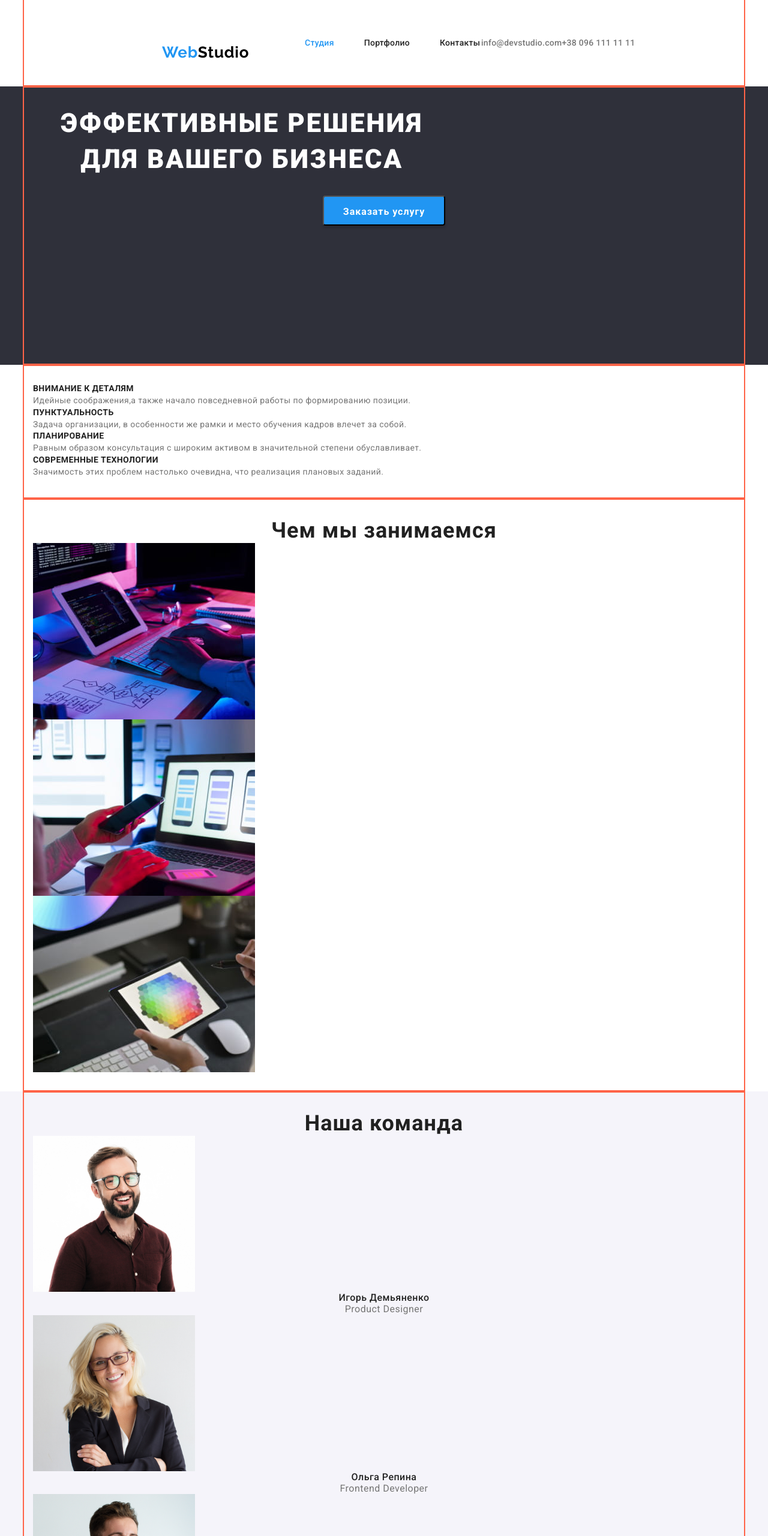
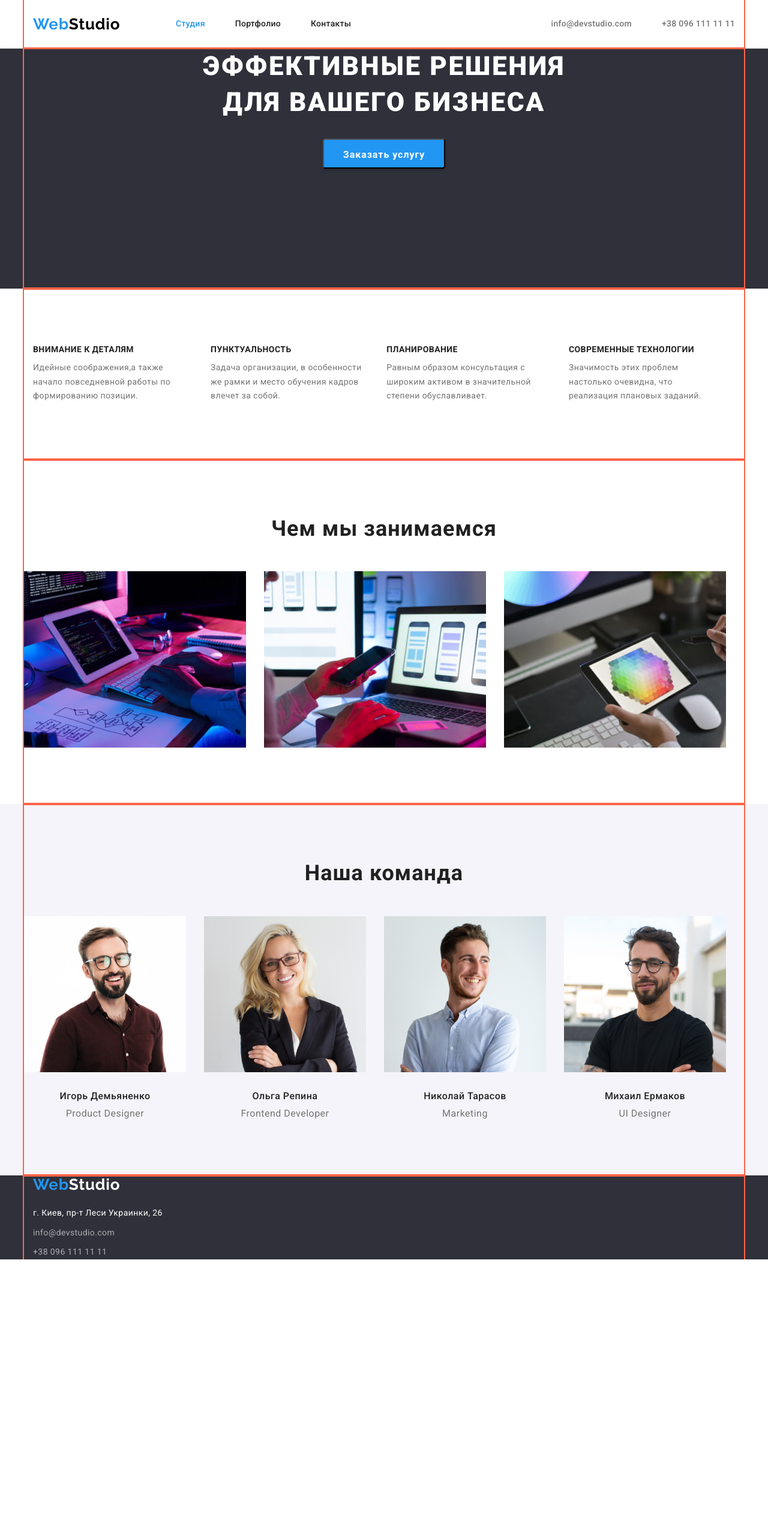
Before and after one commit to Ihor-Zhaivoron/goit-markup-hw-03, a plain HTML site: page index.html in a window 1280 px wide. Shown: the top 2560 px of the page at 60% size. After the commit the page ends 2099 px from the top, so only its background shows below. Drawn offline with nearby package versions, Linux system fonts and the light colour scheme.

Commit message:
not nportfolio

```diff
--- a/index.html
+++ b/index.html
@@ -20,13 +20,11 @@
   <body>
     <!-- Header section -->
     <header class="header">
-      <div class="conteiner">
+      <div class="conteiner header-container">
         <nav class="header-nav">
           <a class="logo link list" lang="en" href="./index.html"
-            >Web<span class="logo-h">Studio</span>
+            >Web<span class="logo-dark">Studio</span>
           </a>
-          <nav>
-            <div class="nav-list">
           <ul class="site-nav list">
             <li class="header-item">
               <a class="active-current header-link link" href="./index.html">Студия</a>
@@ -38,19 +36,15 @@
               <a class="header-link link" href="">Контакты</a>
             </li>
           </ul>
-            </div>
         </nav>
-          <ul class="list">
-            <div class="header-connect">
+        <ul class="contacts list">
           <li>
-                <a class="contacts link" href="malito:info@devstudio.com">info@devstudio.com</a>
+            <a class="header-mail link" href="malito:info@devstudio.com">info@devstudio.com</a>
           </li>
           <li>
-                <a class="contacts link" href="tel:+380961111111">+38 096 111 11 11</a>
+            <a class="header-tel link" href="tel:+380961111111">+38 096 111 11 11</a>
           </li>
-            </div>
         </ul>
-        </nav>
       </div>
     </header>
     <!-- Main section -->
@@ -64,26 +58,26 @@
       <!-- Особенности -->
       <section class="skills">
         <div class="conteiner">
-          <ul class="list">
-            <li>
+          <ul class="skills-list list">
+            <li class="skills-item">
               <h2 class="skills-title">Внимание к деталям</h2>
               <p class="skills-text">
                 Идейные соображения,а также начало повседневной работы по формированию позиции.
               </p>
             </li>
-            <li>
+            <li class="skills-item">
               <h2 class="skills-title">Пунктуальность</h2>
               <p class="skills-text">
                 Задача организации, в особенности же рамки и место обучения кадров влечет за собой.
               </p>
             </li>
-            <li>
+            <li class="skills-item">
               <h2 class="skills-title">Планирование</h2>
               <p class="skills-text">
                 Равным образом консультация с широким активом в значительной степени обуславливает.
               </p>
             </li>
-            <li>
+            <li class="skills-item">
               <h2 class="skills-title">Современные технологии</h2>
               <p class="skills-text">
                 Значимость этих проблем настолько очевидна, что реализация плановых заданий.
@@ -96,11 +90,11 @@
       <section class="work">
         <div class="conteiner">
           <h2 class="work-title">Чем мы занимаемся</h2>
-          <ul class="list">
-            <li>
+          <ul class="work-list list">
+            <li class="work-item">
               <img src="./images/our-work/codding.jpg" width="370" height="294" alt="кодинг" />
             </li>
-            <li>
+            <li class="work-item">
               <img
                 src="./images/our-work/choice-of-design.jpg"
                 width="370"
@@ -108,7 +102,7 @@
                 alt="выбор дизайна"
               />
             </li>
-            <li>
+            <li class="work-item">
               <img
                 src="./images/our-work/choice-of-color.jpg"
                 width="370"
@@ -123,8 +117,8 @@
       <section class="team">
         <div class="conteiner">
           <h2 class="team-title">Наша команда</h2>
-          <ul class="list">
-            <li>
+          <ul class="team-list list">
+            <li class="team-item">
               <img
                 src="./images/our-team/product-designer.jpg"
                 width="270"
@@ -134,7 +128,7 @@
               <h3 class="team-name">Игорь Демьяненко</h3>
               <p class="team-position" lang="en">Product Designer</p>
             </li>
-            <li>
+            <li class="team-item">
               <img
                 src="./images/our-team/frontend-developer.jpg"
                 width="270"
@@ -144,12 +138,12 @@
               <h3 class="team-name">Ольга Репина</h3>
               <p class="team-position" lang="en">Frontend Developer</p>
             </li>
-            <li>
+            <li class="team-item">
               <img src="./images/our-team/marketing.jpg" width="270" height="260" alt="marketing" />
               <h3 class="team-name">Николай Тарасов</h3>
               <p class="team-position" lang="en">Marketing</p>
             </li>
-            <li>
+            <li class="team-item">
               <img
                 src="./images/our-team/ui-designer.jpg"
                 width="270"
@@ -167,17 +161,21 @@
     <footer class="footer">
       <div class="conteiner">
         <a class="logo link list" lang="en" href="./index.html"
-          >Web<span class="logo-f">Studio</span></a
+          >Web<span class="logo-light">Studio</span></a
         >
         <address class="footer-address">
           <ul class="list">
-            <li><a class="address-text link" href="">г. Киев, пр-т Леси Украинки, 26</a></li>
             <li>
+              <a class="address-text link" href="">г. Киев, пр-т Леси Украинки, 26</a>
+            </li>
+            <li class="footer-item">
               <a class="footer-contacts link" href="malito:info@devstudio.com"
                 >info@devstudio.com</a
               >
             </li>
-            <li><a class="footer-contacts link" href="tel:+380961111111">+38 096 111 11 11</a></li>
+            <li class="footer-item">
+              <a class="footer-contacts link" href="tel:+380961111111">+38 096 111 11 11</a>
+            </li>
           </ul>
         </address>
       </div>
--- a/style/style.css
+++ b/style/style.css
@@ -9,8 +9,8 @@ html {
 :root {
   --primary-title-color: #212121;
   --primary-text-color: #757575;
-    --hover-focus-color: #2196F3;
-    --main-font: "open sans", sans-serif;
+  --hover-focus-color: #2196f3;
+  --main-font: 'open sans', sans-serif;
 }
 p,
 h1,
@@ -47,7 +47,6 @@ body {
   margin: 0;
   color: #757575;
   font-family: 'Roboto', sans-serif;
-
 }
 .link {
   text-decoration: none;
@@ -56,6 +55,7 @@ body {
 .list {
   list-style: none;
   padding: 0;
+  margin: 0;
 }
 img {
   display: block;
@@ -82,22 +82,25 @@ img {
   padding: 94px 0px;
 }
 
-
 .header {
   margin-bottom: 0px;
   font-weight: 500;
   font-size: 14px;
   line-height: 1.14;
   letter-spacing: 0.02em;
-    border-bottom: #FFFFFF;
-    background: #FFFFFF;
+  border-bottom: 1px solid #ececec;
+  background: #ffffff;
 }
 .conteiner {
   margin-left: auto;
   margin-right: auto;
   width: 1200px;
   outline: 2px solid tomato;
-    padding: 32px 15px;
+  padding: 0 15px;
+}
+.header-container {
+  display: flex;
+  align-items: center;
 }
 .header-nav {
   display: flex;
@@ -106,86 +109,76 @@ img {
 .header-nav > .logo {
   padding: 24px 0px;
 }
+
 .logo {
   display: inline-block;
+  vertical-align: middle;
   width: 145px;
-    height: 31px;
   font-family: 'Raleway', sans-serif;
   font-weight: 700;
   font-size: 26px;
   line-height: 1.19;
   letter-spacing: 0.03em;
-    color: #2196F3;
-    margin-left: 215px;
-    vertical-align: middle;
+  color: #2196f3;
 }
-.logo-h {
-    padding: 24px 0px;
+.logo-dark {
+  padding: 24px 0px 25px;
   color: #000000;
 }
-.header-container {
+.site-nav {
+  padding: 32px 0px;
   display: flex;
+  align-items: center;
+  margin-left: 93px;
+}
+
+.header-item:not(:last-child) {
+  margin-right: 50px;
 }
 .header-link {
   color: #212121;
 }
-.header-item:not(:last-child){
-    margin-right: 50px;
-}
-.header-connect {
-    margin-left: auto;
+.active-current {
+  color: #2196f3;
 }
 .contacts {
+  margin-left: auto;
+  display: flex;
+}
+.header-mail {
+  margin-right: 50px;
   color: #757575;
 }
-.nav-list {
-    padding: 32px 0px;
+.header-tel {
+  color: #757575;
 }
-.site-nav {
-    width: 294px;
-    height: 16px;
-    display: flex;
-    align-items: center;
-    margin-left: 93px;
-}
-.active-current {
-    color:#2196F3;
-
-}
-.header-connect {
-    display: flex;
-    margin-left: auto;
-    padding: 32px 0px;
-}
-
 /* ----------------------------------main--------------------------------- */
 
 .title-section {
   text-align: center;
-    background: #2F303A;
+  background: #2f303a;
 }
 
-
 .title-text {
-    margin-bottom: 30px;
+  margin: 0 auto 30px auto;
   font-weight: 900;
   font-size: 44px;
   line-height: 1.36;
   letter-spacing: 0.06em;
   text-transform: uppercase;
-    color: #FFFFFF;
-    max-width: 696px;
+  color: #ffffff;
+  max-width: 650px;
+  text-align: center;
 }
 
-  /* display: flex; */
 .button {
   display: inline-block;
   font-weight: 700;
   font-size: 16px;
   line-height: 1.88;
   letter-spacing: 0.06em;
-    color: #FFFFFF;
-    background-color: #2196F3;
+  color: #ffffff;
+  background-color: #2196f3;
   box-shadow: 0px 4px 4px rgba(0, 0, 0, 0.15);
   border-radius: 4px;
   padding: 10px 32px;
@@ -194,12 +187,28 @@ img {
   text-decoration: none;
   align-items: center;
   text-align: center;
-    box-shadow: 0px 4px 4px rgba(0, 0, 0, 0.15);
   margin-bottom: 200px;
   /* margin: 430px 700px; */
 }
+.skills {
+  font-size: 14px;
+  line-height: 1.14;
+}
+.skills-item,
+.team-item:not(:last-child) {
+  margin-right: 30px;
+}
+.skills-list {
+  display: flex;
+}
+.skills-list,
+.work .conteiner,
+.team .conteiner {
+  padding: 94px 0;
+}
 
 .skills-title {
+  margin-bottom: 10px;
   font-weight: 700;
   font-size: 14px;
   line-height: 1.14;
@@ -217,6 +226,14 @@ img {
 .skills,
 .work {
 }
+.work-list,
+.team-list {
+  display: flex;
+  margin-top: 50px;
+}
+.work-item:not(:last-child) {
+  margin-right: 30px;
+}
 .work-title,
 .team-title {
   font-weight: 700;
@@ -226,6 +243,7 @@ img {
   letter-spacing: 0.03em;
   color: var(--primary-title-color);
 }
+
 .team-name,
 .team-position {
   font-weight: 500;
@@ -235,15 +253,34 @@ img {
   letter-spacing: 0.03em;
   color: var(--primary-title-color);
 }
+.team-name {
+  margin-top: 30px;
+}
+.team-position {
+  margin-top: 10px;
+}
 .team-position {
   font-weight: 400;
   color: var(--primary-text-color);
 }
 .team {
-    background: #F5F4FA;
+  background: #f5f4fa;
 }
+
 /* ------------------ main portfolio-------------------- */
+.portfolio-conteiner {
+  padding: 94px 15px;
+}
+.btn-list.list {
+  display: flex;
+  justify-content: center;
+  margin-bottom: 34px;
+}
+.btn-item:not(:last-child) {
+  margin-right: 8px;
+}
 .portfolio-button {
+  padding: 6px 22px;
   font-family: Roboto;
   font-weight: 500;
   font-size: 16px;
@@ -252,22 +289,44 @@ img {
   letter-spacing: 0.03em;
   color: #212121;
   cursor: pointer;
-
+  background: #f5f4fa;
+  border-color: #f5f4fa;
+  border-radius: 4px;
 }
 .portfolio-button:hover,
 .portfolio-button:focus {
-    color: #FFFFFF;
+  color: #ffffff;
   background-color: var(--hover-focus-color);
+  border-color: var(--hover-focus-color);
+}
+.current {
+  color: #ffffff;
+  background-color: #2196f3;
+}
+.portfolio-list {
+  display: flex;
+  flex-wrap: wrap;
+  padding: ;
+}
+.portfolio-item:ntn-child(3n) {
+  flex-basis: calc((100% / 30px) - 3);
+  margin-left: 30px;
+  margin-top: 30px;
+  outline: 1px solid #eeeeee;
+}
+.portfolio-discription {
+  padding: 20px;
 }
 .portfolio-title {
   font-weight: 700;
   font-size: 18px;
-    line-height: 2.00;
+  line-height: 2;
   letter-spacing: 0.06em;
   color: #212121;
 }
 
 .portfolio-subtitle {
+  margin-top: 4px;
   font-size: 16px;
   line-height: 1.88;
   letter-spacing: 0.03em;
@@ -280,18 +339,23 @@ img {
   font-size: 14px;
   line-height: 1.71;
   letter-spacing: 0.03em;
-    color: #FFFFFF;
-    background: #2F303A;
+  color: #ffffff;
+  background: #2f303a;
 }
-
 .footer-address {
   font-style: normal;
+  margin-top: 20px;
 }
-.logo-f,
+.logo-light,
 .address-text {
-    color: #FFFFFF;
+  color: #ffffff;
 }
-
+/* .footer.logo {---------------?????????????????????????????????
+  padding-top: 60px;
+} */
 .footer-contacts {
   color: rgba(255, 255, 255, 0.6);
 }
+.footer-item {
+  margin-top: 9px;
+}
```
Also changed, not shown: portfolio.html (+55 -27 lines), images/portfolio/monitor.jpg. Lines whose indentation alone changed are shown as unchanged.
